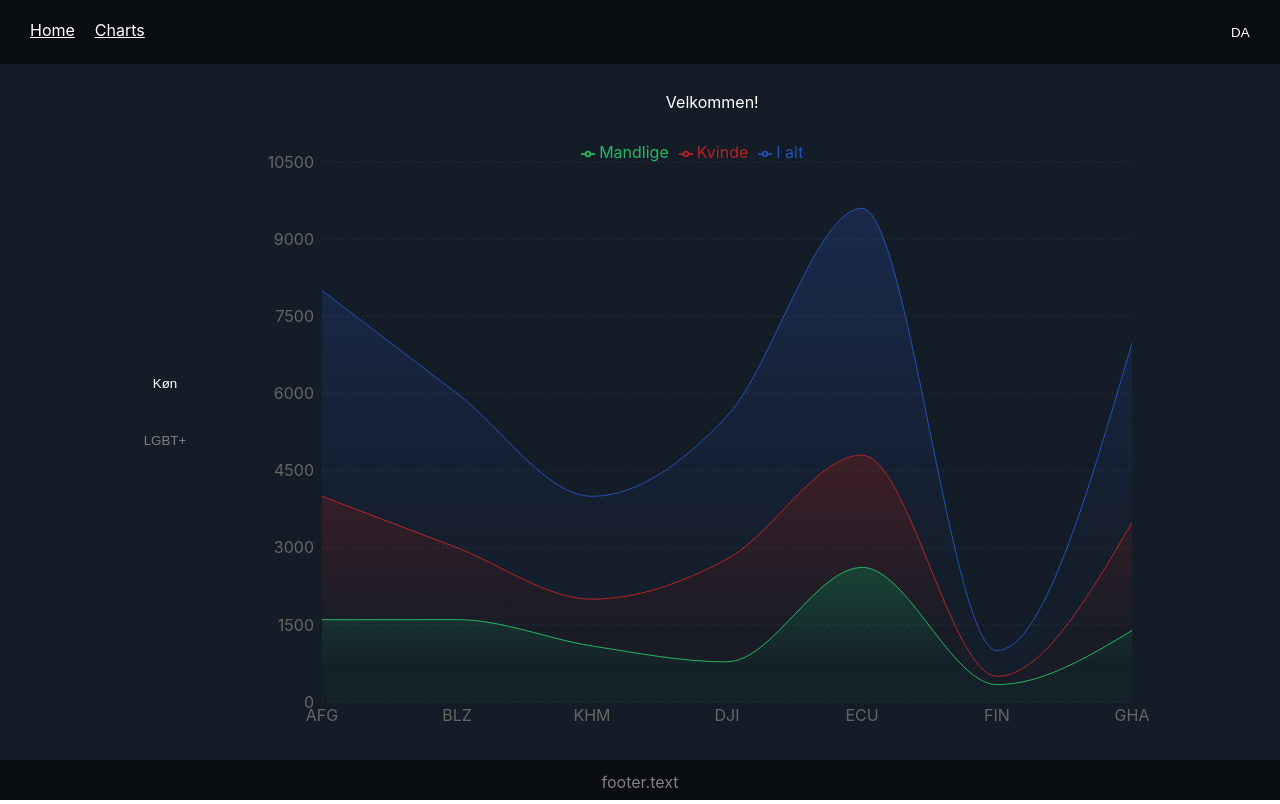
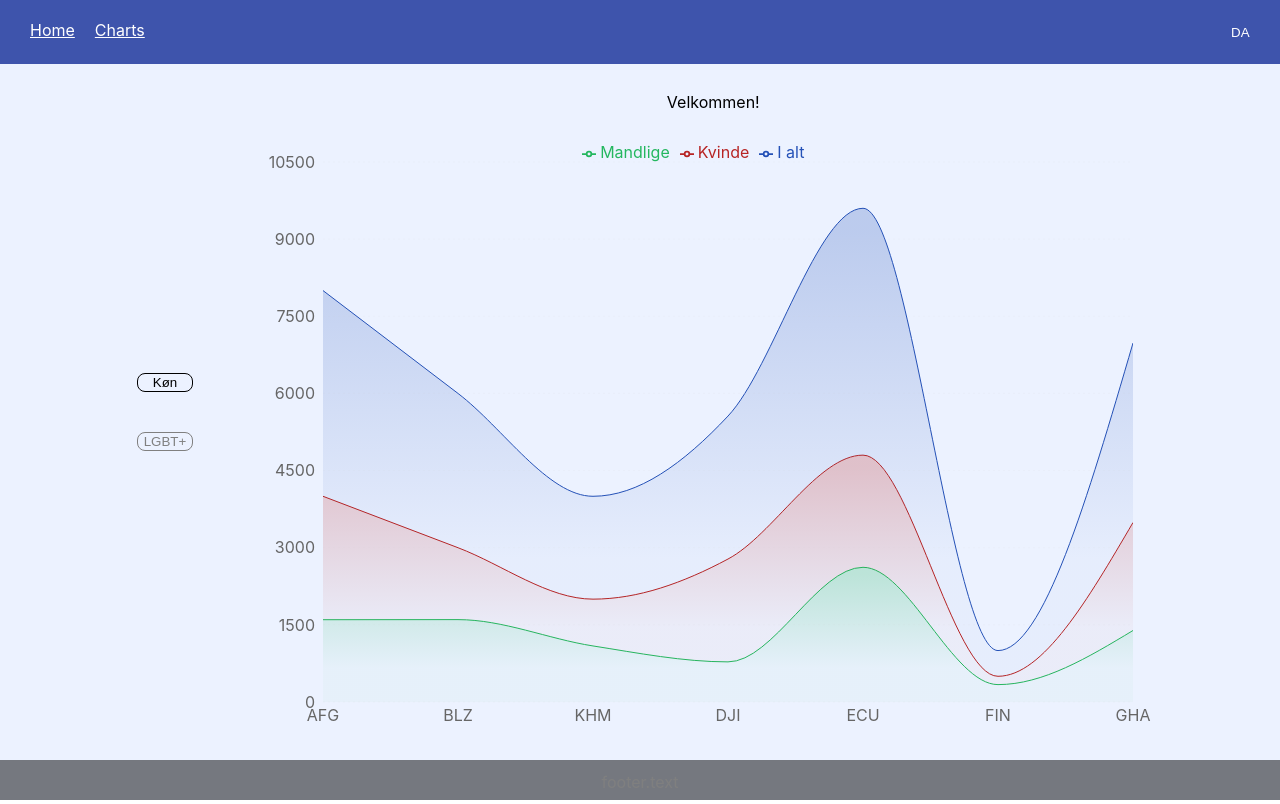
Before and after one commit to lilygostovic/DASS-frontend, a React (Create React App) app: page /charts in a window 1280 px wide. Built offline with nearby package versions, Linux system fonts and the light colour scheme.

Commit message:
Updated page colors and refined some filter buttons

```diff
--- a/src/components/Button.tsx
+++ b/src/components/Button.tsx
@@ -15,7 +15,8 @@ interface ButtonProps {
 }
 
 export const FilterButton = ({ text, isSelected, onClick }: ButtonProps) => {
-  const textColor = isSelected ? "white" : "grey";
+  const textColor = isSelected ? "black" : "grey";
+  const borderColor = isSelected ? "1px solid black" : "1px solid grey"
 
   return (
     <button
@@ -23,7 +24,8 @@ export const FilterButton = ({ text, isSelected, onClick }: ButtonProps) => {
         style={{
           color: `${textColor}`,
           backgroundColor: "transparent",
-          border: "none",
+          // border: "none",
+          border: `${borderColor}`,
           borderRadius: "8px",
           margin: "20px"
         }}>
--- a/src/components/Nav/index.tsx
+++ b/src/components/Nav/index.tsx
@@ -2,10 +2,16 @@ import { LanguagePicker } from './LanguagePicker';
 import { NavButton } from './NavButton';
 import React from 'react';
 import { useMatch } from 'react-router-dom';
+import { useTranslation } from 'react-i18next';
 
 export const Nav = () => {
   const isHome = useMatch("/");
   const isCharts = useMatch("/charts");
+
+  const { t } = useTranslation();
+
+  const homeText = t("Home");
+  const chartsText = t("Charts");
 
   return (
     <div style={{
@@ -15,20 +21,20 @@ export const Nav = () => {
       display: "flex",
       alignItems: "center"
     }}>
-      <div style={{ backgroundColor: "#000000", width: "100%", height: "100%", position: 'absolute', opacity: "0.5", zIndex: "0" }}/>
+      <div style={{ backgroundColor: "#3E54AC", width: "100%", height: "100%", position: 'absolute', opacity: "1", zIndex: "0" }}/>
       <div style={{ zIndex: 1, padding: "20px", justifyContent: "space-between", width: "100%", display: "flex" }}>
         <div>
           <NavButton
             // className={isHome?"active":""}
             to="/"
           >
-            Home
+            {homeText}
           </NavButton>
           <NavButton
             // className={isCharts?"active":""}
             to="/charts"
           >
-            Charts
+            {chartsText}
           </NavButton>
         </div>
         <LanguagePicker />
@@ -36,3 +42,11 @@ export const Nav = () => {
     </div>
   )
 };
+
+// stage changes
+// commit message
+// click commit
+// click sync
+
+// git checkout existing branch
+// git checkout -b "new-branch"
--- a/src/pages/Dashboard/index.tsx
+++ b/src/pages/Dashboard/index.tsx
@@ -20,13 +20,13 @@ export const Dashboard = () => {
 
   return (
   <div style ={{
-    backgroundColor: "#141C27",
+    backgroundColor: "#ECF2FF",
     maxHeight: "100vh",
     minHeight: "100vh"
   }}>
     <Nav />
     <div style={{ display: "flex", flexDirection: "row", justifyContent: "center" }}>
-      <div style={{ display: "flex", flexDirection: "column", justifyContent: "center", paddingRight: "50px" }}>
+      <div style={{ display: "flex", flexDirection: "column", justifyContent: "center", paddingRight: "50px", color: "black" }}>
         <FilterButton
           onClick={viewSex}
           isSelected={filter === "sex"}
@@ -39,7 +39,7 @@ export const Dashboard = () => {
         />
       </div>
       <div style={{ height: "87vh", display: "flex", flexDirection: "column", justifyContent: "center", alignItems: "center" }}>
-        <div style={{ color: "white", marginBottom: "20px" }}>
+        <div style={{ color: "black", marginBottom: "20px" }}>
           {text}
         </div>
         <SummaryChart data={data} filter={filter} />
--- a/src/pages/Home/index.tsx
+++ b/src/pages/Home/index.tsx
@@ -12,12 +12,12 @@ export const Home = () => {
 
   return (
     <div style ={{
-      backgroundColor: "#141C27",
+      backgroundColor: "#ECF2FF",
       maxHeight: "100vh",
       minHeight: "100vh"
     }}>
     <Nav />
-      <div style={{ color: "white", marginBottom: "20px", justifyContent: "center", alignItems: "center", height: "15vh", display: "flex", flexDirection: "column" }}>
+      <div style={{ color: "black", marginBottom: "20px", justifyContent: "center", alignItems: "center", height: "15vh", display: "flex", flexDirection: "column" }}>
         {text}
       </div>
     </div>)
```
